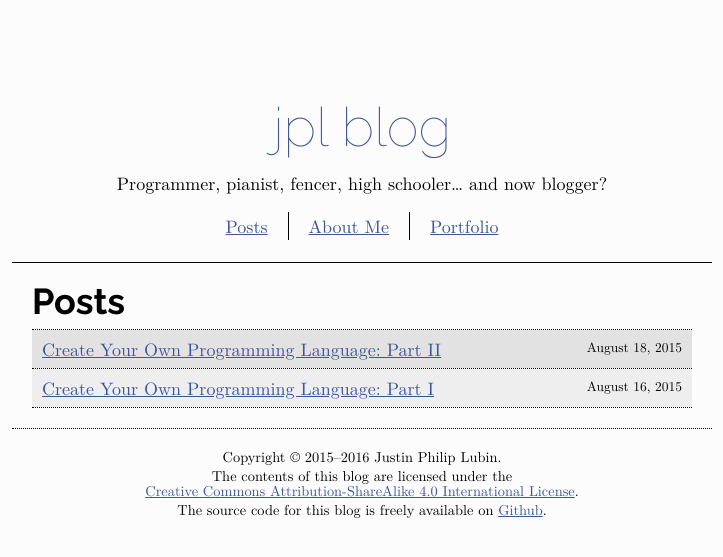
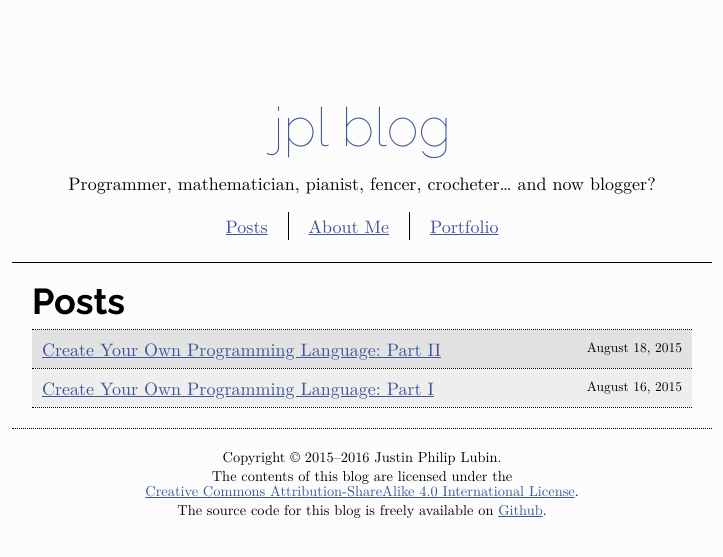
Before and after one commit to jlubi333/jpl-blog, a Jekyll site: the page built from index.html, in a window 1280 px wide. Shown: the top 557 px of the page, without its empty margins (278-1001 px from the left). Built offline with Jekyll 4.4.1, drawn with Linux system fonts in a browser that asks for light colours.

Commit message:
Update _config.yml

```diff
--- a/_config.yml
+++ b/_config.yml
@@ -1,5 +1,5 @@
 title: "jpl blog"
-tagline: "Programmer, pianist, fencer, high schooler&hellip; and now blogger?"
+tagline: "Programmer, mathematician, pianist, fencer, crocheter&hellip; and now blogger?"
 
 email: "jlubi333@gmail.com"
 
```
